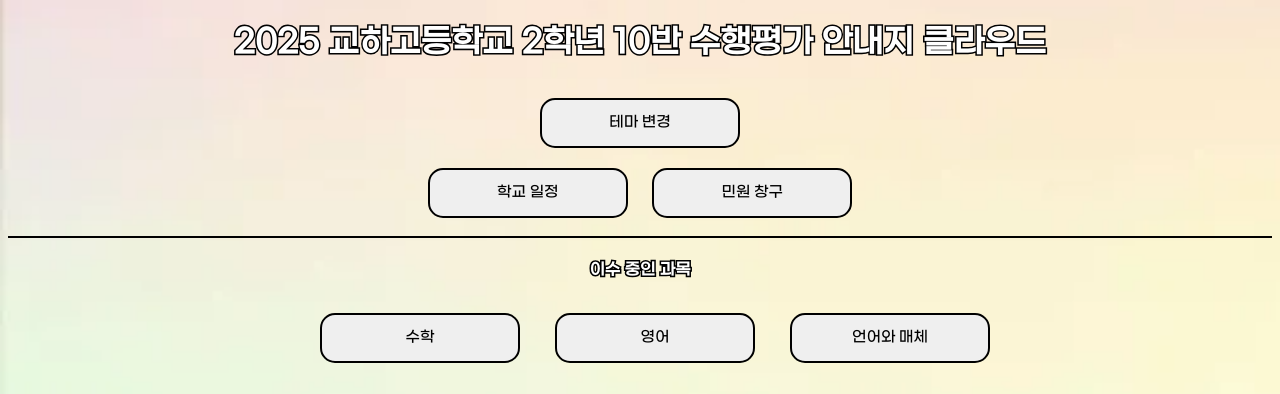
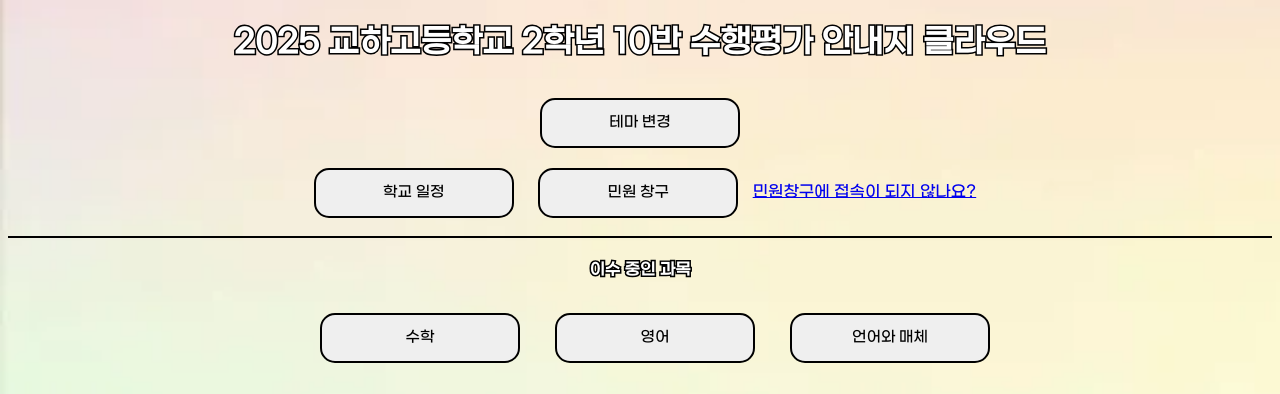
Before and after one commit to HaeengIn/gh210, a FastAPI app: page / in a window 1280 px wide. Shown: the top 394 px of the page. Run offline with FastAPI, Linux system fonts and the light colour scheme.

Commit message:
Add complain error alert

```diff
--- a/static/scripts.js
+++ b/static/scripts.js
@@ -36,3 +36,8 @@ document.addEventListener("DOMContentLoaded", () => {
         }
     });
 });
+
+document.getElementById("error-complain").addEventListener("click", function (e) {
+    e.preventDefault();
+    alert("현재 민원창구와 연결된 데이터베이스가 멈춰있는 상태일 수 있습니다.\n관리자에게 문의해주세요.");
+  });
--- a/templates/index.html
+++ b/templates/index.html
@@ -8,6 +8,7 @@
     </div>
     <button onclick="location.href='/school'">학교 일정</button>
     <button onclick="location.href='/complain'">민원 창구</button>
+    <label><a href="/" id="error-complain">민원창구에 접속이 되지 않나요?</a></label>
     <hr>
     <h4 data-content="이수 중인 과목">
         이수 중인 과목
```
